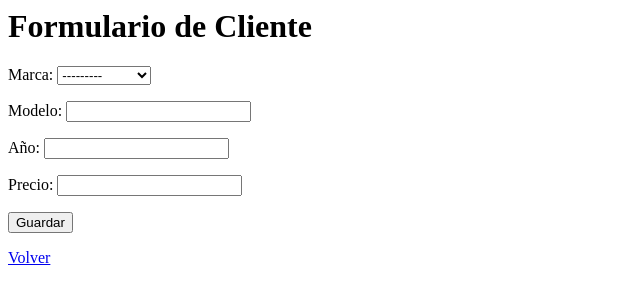
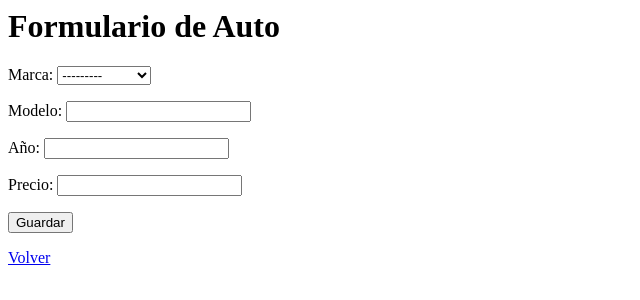
Before and after one commit to jonagna/TuPrimeraPagina-JonathanGnavi, a Django app: page /autos/crear/ in a window 1280 px wide. Shown: the top 300 px of the page, without its empty margins (0-640 px from the left). Run offline with Django 5.2, Linux system fonts and the light colour scheme; data comes from the database, SQL or seed files in the repository; both versions use the stored data as it was after the commit.

Commit message:
Agregados finales

```diff
--- a/autos/templates/autos/formulario.html
+++ b/autos/templates/autos/formulario.html
@@ -1,4 +1,4 @@
-<h1>Formulario de Cliente</h1>
+<h1>Formulario de Auto</h1>
 
 <form method="post">
     {% csrf_token %}
--- a/autos/templates/marcas/formulario.html
+++ b/autos/templates/marcas/formulario.html
@@ -1,4 +1,4 @@
-<h1>Formulario de Cliente</h1>
+<h1>Formulario de Marca</h1>
 
 <form method="post">
     {% csrf_token %}
```
Also changed, not shown: db.sqlite3.
